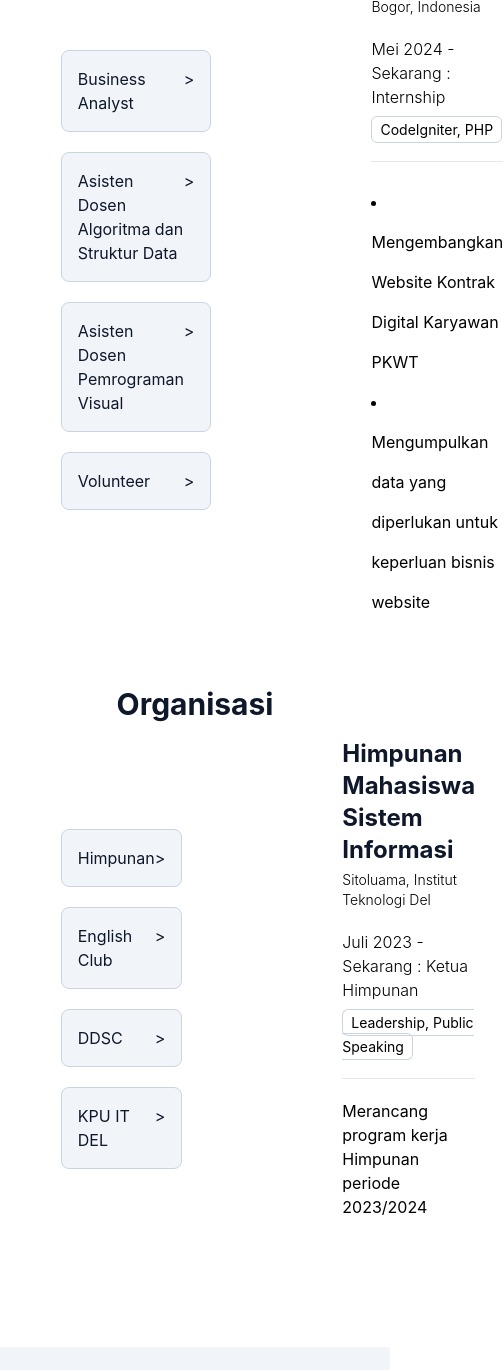
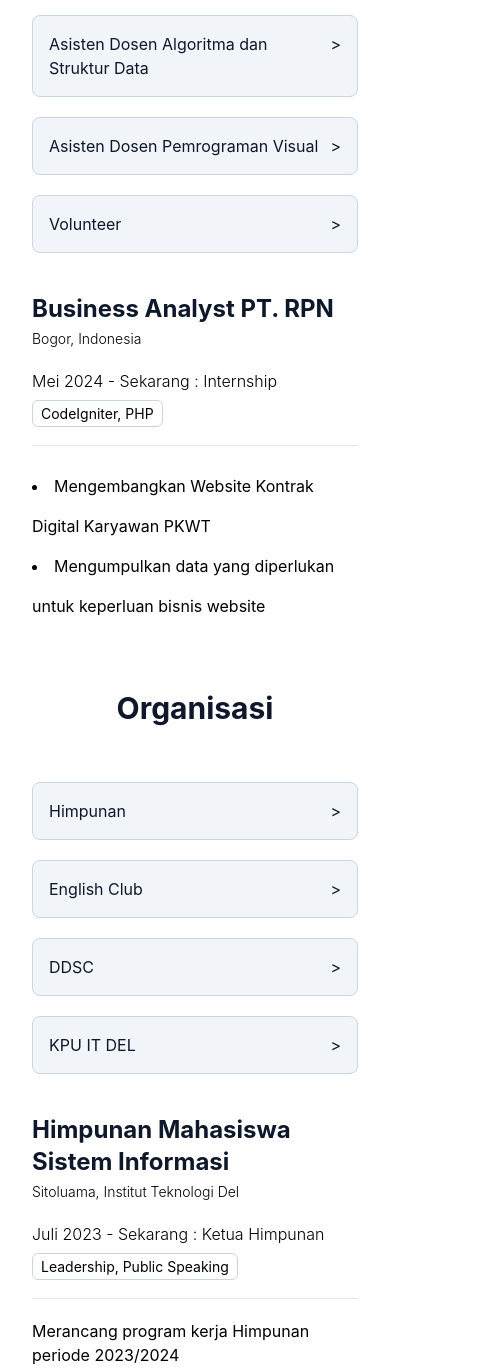
Before and after one commit to walkervalentinuss/walkervalentinuss.github.io, a website: page index.html in a window 390 px wide. Shown: the part 2371-3741 px from the top of the page, 503 px wide, since content can reach past the window. Drawn offline with Linux system fonts and the light colour scheme.

Commit message:
memperbaiki responsiveness website bagian experience

```diff
--- a/index.html
+++ b/index.html
@@ -169,39 +169,35 @@
 
     <!-- Awal Experience Section -->
 <section id="experience" class="pt-36 pb-32">
-        <div class="container">
+    <div class="container mx-auto">
         <div class="w-full px-4">
             <div class="max-w-xl mx-auto text-center mb-16">
                 <h4 class="font-semibold text-lg text-primary mb-2">Pengalaman</h4>
                 <h2 class="font-bold text-dark text-3xl mb-4">Pekerjaan</h2>
             </div>
         </div>
-            <div class="mx-auto w-9/12 flex flex-row items-center">
-                <div class="basis-1/3">
-                    <div class="flex flex-col gap-y-5 mt-10 pr-20">
-                        <a class="experience-item flex flex-row justify-between bg-slate-100 w-full p-4 rounded-lg border
-                         border-slate-300 text-dark hover:border-primary hover:bg-primary hover:text-white"
+        <div class="mx-auto w-full flex flex-wrap items-start">
+            <div class="w-full lg:w-1/3 px-4">
+                <div class="flex flex-col gap-y-5 mt-10">
+                    <a class="experience-item flex flex-row justify-between bg-slate-100 w-full p-4 rounded-lg border border-slate-300 text-dark hover:border-primary hover:bg-primary hover:text-white"
                         href="#" data-section="work" data-title="Business Analyst PT. RPN" data-location="Bogor, Indonesia"
                         data-time="Mei 2024 - Sekarang : Internship" data-skills="CodeIgniter, PHP"
                         data-description="<li>Mengembangkan Website Kontrak Digital Karyawan PKWT</li><li>Mengumpulkan data yang diperlukan untuk keperluan bisnis website</li>"><span>Business Analyst</span> ></a>
-                        <a class="experience-item flex flex-row justify-between bg-slate-100 w-full p-4 rounded-lg border
-                         border-slate-300 text-dark hover:border-primary hover:bg-primary hover:text-white"
+                    <a class="experience-item flex flex-row justify-between bg-slate-100 w-full p-4 rounded-lg border border-slate-300 text-dark hover:border-primary hover:bg-primary hover:text-white"
                         href="#" data-section="work" data-title="Asisten Dosen Algoritma dan Struktur Data" data-location="Sitoluama, Institut Teknologi Del"
                         data-time="Juli 2023 - Desember 2023" data-skills="C"
                         data-description="<li>Membantu mahasiswa memahami konsep Algoritma dan Struktur Data</li><li>Membantu dosen dalam menilai kuis mahasiswa</li>"><span>Asisten Dosen Algoritma dan Struktur Data</span> ></a>
-                        <a class="experience-item flex flex-row justify-between bg-slate-100 w-full p-4 rounded-lg border
-                         border-slate-300 text-dark hover:border-primary hover:bg-primary hover:text-white"
+                    <a class="experience-item flex flex-row justify-between bg-slate-100 w-full p-4 rounded-lg border border-slate-300 text-dark hover:border-primary hover:bg-primary hover:text-white"
                         href="#" data-section="work" data-title="Asisten Dosen Pemrograman Visual" data-location="Sitoluama, Institut Teknologi Del"
                         data-time="Agustus 2022 - Desember 2022" data-skills="Flowgorithm"
                         data-description="<li>Membantu mahasiswa memahami konsep dasar pemrograman</li><li>Menggunakan aplikasi Flowchart dalam pengaplikasian konsep</li>"><span>Asisten Dosen Pemrograman Visual</span> ></a>
-                        <a class="experience-item flex flex-row justify-between bg-slate-100 w-full p-4 rounded-lg border
-                         border-slate-300 text-dark hover:border-primary hover:bg-primary hover:text-white"
+                    <a class="experience-item flex flex-row justify-between bg-slate-100 w-full p-4 rounded-lg border border-slate-300 text-dark hover:border-primary hover:bg-primary hover:text-white"
                         href="#" data-section="work" data-title="Volunteer Gerakan Pandai Bebras" data-location="Sitoluama, Institut Teknologi Del"
                         data-time="November 2022" data-skills="Scratch"
                         data-description="<li>Membantu Guru SD memahami konsep Sorting melalui games</li><li>Mengajarkan konsep pemrograman dasar menggunakan aplikasi Scratch</li>"><span>Volunteer</span> ></a>
                 </div>
             </div>
-                <div class="basis-2/3 pl-20">
+            <div class="w-full lg:w-2/3 px-4 mt-10 lg:mt-0">
                 <h4 id="job-title" class="font-bold text-dark text-2xl mb-1">Business Analyst PT. RPN</h4>
                 <h5 id="job-location" class="text-sm font-light">Bogor, Indonesia</h5>
                 <p id="job-time" class="mt-5 font-light">Mei 2024 - Sekarang : Internship</p>
@@ -215,21 +211,33 @@
                 </ul>
             </div>
         </div>
-            <div class="w-full px-4">
-                <div class="max-w-xl mx-auto text-center mt-16">
+        <div class="w-full px-4 mt-16">
+            <div class="max-w-xl mx-auto text-center">
                 <h2 class="font-bold text-dark text-3xl mb-4">Organisasi</h2>
             </div>
         </div>
-            <div class="mx-auto w-9/12 flex flex-row items-center">
-                <div class="basis-1/3">
-                    <div class="flex flex-col gap-y-5 mt-10 pr-20">
-                        <a class="experience-item flex flex-row justify-between bg-slate-100 w-full p-4 rounded-lg border border-slate-300 text-dark hover:border-primary hover:bg-primary hover:text-white" href="#" data-section="org" data-title="Himpunan Mahasiswa Sistem Informasi" data-location="Sitoluama, Institut Teknologi Del" data-time="Juli 2023 - Sekarang : Ketua Himpunan" data-skills="Leadership, Public Speaking" data-description="Merancang program kerja Himpunan periode 2023/2024"><span>Himpunan</span> ></a>
-                        <a class="experience-item flex flex-row justify-between bg-slate-100 w-full p-4 rounded-lg border border-slate-300 text-dark hover:border-primary hover:bg-primary hover:text-white" href="#" data-section="org" data-title="English Club IT Del" data-location="Sitoluama, Institut Teknologi Del" data-time="Juli 2023 - Mei 2024 : Vice Chairman" data-skills="Writing, Speaking, Listening" data-description="We conduct English speaking practice sessions where we, as peer tutors, help each other improve pronunciation, articulation, and grammar"><span>English Club</span> ></a>
-                        <a class="experience-item flex flex-row justify-between bg-slate-100 w-full p-4 rounded-lg border border-slate-300 text-dark hover:border-primary hover:bg-primary hover:text-white" href="#" data-section="org" data-title="Del Data Science Club" data-location="Sitoluama, Institut Teknologi Del" data-time="Maret 2024 - Sekarang" data-skills="Python, Machine Learning" data-description="Berlatih membangun model machine learning dan membuat visualisasi dari hasil pemodelan "><span>DDSC</span> ></a>
-                        <a class="experience-item flex flex-row justify-between bg-slate-100 w-full p-4 rounded-lg border border-slate-300 text-dark hover:border-primary hover:bg-primary hover:text-white" href="#" data-section="org" data-title="Kepala Divisi Acara" data-location="Sitoluama, Institut Teknologi Del" data-time="Maret 2023 - Mei 2023" data-skills="Public Speaking" data-description="Menyusun timeline, membuat rundown acara, menyiapkan properti, dan menyelenggarakan kegiatan secara kondusif dan terarah"><span>KPU IT DEL</span> ></a>
+        <div class="mx-auto w-full flex flex-wrap items-start">
+            <div class="w-full lg:w-1/3 px-4">
+                <div class="flex flex-col gap-y-5 mt-10">
+                    <a class="experience-item flex flex-row justify-between bg-slate-100 w-full p-4 rounded-lg border border-slate-300 text-dark hover:border-primary hover:bg-primary hover:text-white"
+                        href="#" data-section="org" data-title="Himpunan Mahasiswa Sistem Informasi" data-location="Sitoluama, Institut Teknologi Del"
+                        data-time="Juli 2023 - Sekarang : Ketua Himpunan" data-skills="Leadership, Public Speaking"
+                        data-description="Merancang program kerja Himpunan periode 2023/2024"><span>Himpunan</span> ></a>
+                    <a class="experience-item flex flex-row justify-between bg-slate-100 w-full p-4 rounded-lg border border-slate-300 text-dark hover:border-primary hover:bg-primary hover:text-white"
+                        href="#" data-section="org" data-title="English Club IT Del" data-location="Sitoluama, Institut Teknologi Del"
+                        data-time="Juli 2023 - Mei 2024 : Vice Chairman" data-skills="Writing, Speaking, Listening"
+                        data-description="We conduct English speaking practice sessions where we, as peer tutors, help each other improve pronunciation, articulation, and grammar"><span>English Club</span> ></a>
+                    <a class="experience-item flex flex-row justify-between bg-slate-100 w-full p-4 rounded-lg border border-slate-300 text-dark hover:border-primary hover:bg-primary hover:text-white"
+                        href="#" data-section="org" data-title="Del Data Science Club" data-location="Sitoluama, Institut Teknologi Del"
+                        data-time="Maret 2024 - Sekarang" data-skills="Python, Machine Learning"
+                        data-description="Berlatih membangun model machine learning dan membuat visualisasi dari hasil pemodelan"><span>DDSC</span> ></a>
+                    <a class="experience-item flex flex-row justify-between bg-slate-100 w-full p-4 rounded-lg border border-slate-300 text-dark hover:border-primary hover:bg-primary hover:text-white"
+                        href="#" data-section="org" data-title="Kepala Divisi Acara" data-location="Sitoluama, Institut Teknologi Del"
+                        data-time="Maret 2023 - Mei 2023" data-skills="Public Speaking"
+                        data-description="Menyusun timeline, membuat rundown acara, menyiapkan properti, dan menyelenggarakan kegiatan secara kondusif dan terarah"><span>KPU IT DEL</span> ></a>
                 </div>
             </div>
-                <div class="basis-2/3 pl-20">
+            <div class="w-full lg:w-2/3 px-4 mt-10 lg:mt-0">
                 <h4 id="org-title" class="font-bold text-dark text-2xl mb-1">Himpunan Mahasiswa Sistem Informasi</h4>
                 <h5 id="org-location" class="text-sm font-light">Sitoluama, Institut Teknologi Del</h5>
                 <p id="org-time" class="mt-5 font-light">Juli 2023 - Sekarang : Ketua Himpunan</p>
@@ -245,6 +253,7 @@
     </div>
 </section>
 <!-- Akhir Experience Section -->
+
 
     <!-- Awal Portfolio Section -->
     <section id="portfolio" class="pt-36 pb-16 bg-slate-100">
```
Lines whose indentation alone changed are shown as unchanged.
